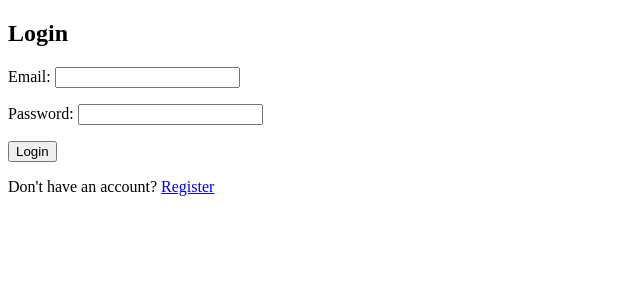
After one commit to Mohit3307/pms, a Django app: page /login/ in a window 1280 px wide. The commit adds this page. Shown: the top 300 px of the page, without its empty margins (0-640 px from the left). Run offline with Django 5.2, Linux system fonts and the light colour scheme.

Commit message:
feat: create login form and implement using template

```diff
--- a/pmsapp/urls.py
+++ b/pmsapp/urls.py
@@ -19,5 +19,7 @@ from django.urls import path, include
 
 urlpatterns = [
     path('admin/', admin.site.urls),
-    path('register/', include('users.urls')),
+    path('', include('users.urls')),
+
+
 ]
--- a/users/forms.py
+++ b/users/forms.py
@@ -7,4 +7,9 @@ class RegisterForm(UserCreationForm):
 
     class Meta:
         model=User
-        fields=["username","password1","password2"]
+        fields=["username","email","password1","password2"]
+
+
+class LoginForm(forms.Form):
+    email = forms.EmailField()
+    password=forms.CharField(widget=forms.PasswordInput)
--- /dev/null
+++ b/users/templates/users/login.html
@@ -0,0 +1,27 @@
+<!DOCTYPE html>
+<html>
+<head>
+    <title>Login</title>
+</head>
+<body>
+
+<h2>Login</h2>
+
+<form method="POST">
+    {% csrf_token %}
+    {{ form.as_p }}
+
+    <button type="submit">Login</button>
+</form>
+
+{% if error %}
+<p style="color:red;">{{ error }}</p>
+{% endif %}
+
+<p>
+Don't have an account?
+<a href="/register/">Register</a>
+</p>
+
+</body>
+</html>
--- a/users/urls.py
+++ b/users/urls.py
@@ -2,5 +2,7 @@ from django.urls import path
 from . import views
 
 urlpatterns = [
-    path('', views.register, name='register'),
+    path('', views.register, name='home'),
+    path('register/',views.register, name='register'),
+    path('login/',views.login_view, name='login'),
 ]
--- a/users/views.py
+++ b/users/views.py
@@ -1,5 +1,9 @@
 from django.shortcuts import render, redirect
+from django.contrib.auth import authenticate, login as auth_login
+from django.contrib.auth.models import User
 from users.forms import RegisterForm
+from .forms import LoginForm
+
 
 # Create your views here.
 
@@ -8,10 +12,44 @@ def register(request):
     if request.method == "POST":
         form = RegisterForm(request.POST)
         if form.is_valid():
-            user = form.save()
+            form.save()
           #  login(request, user)
-            return redirect("/")
+            return redirect("login")
     else:
         form = RegisterForm()
 
     return render(request, "register.html", {"form": form})
+
+def login_view(request):
+    form = LoginForm()
+    error = None
+
+    if request.method == "POST":
+        form = LoginForm(request.POST)
+
+        if form.is_valid():
+            email = form.cleaned_data["email"]
+            password = form.cleaned_data["password"]
+
+            try:
+                user_obj = User.objects.get(email=email)
+                username = user_obj.username
+            except User.DoesNotExist:
+                username = None
+
+            user = authenticate(
+                request,
+                username=username,
+                password=password
+            )
+
+            if user is not None:
+                auth_login(request, user)
+                return redirect("home")
+            else:
+                error = "Invalid email or password"
+
+    return render(request, "users/login.html", {
+        "form": form,
+        "error": error
+    })
```
Also changed, not shown: users/templates/register.html (+19 -31 lines).
